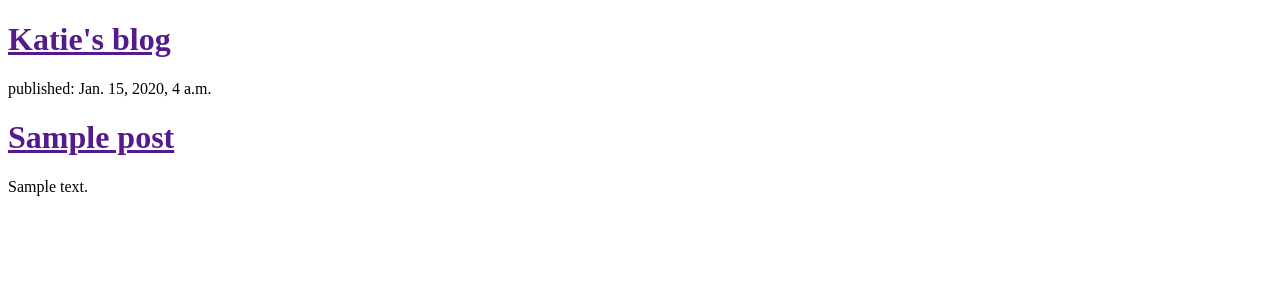
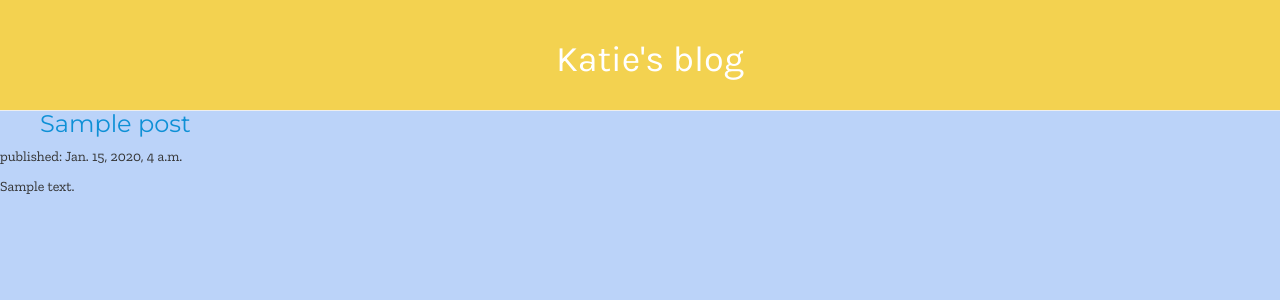
Before and after one commit to tokost/djangogirls-blog-photo, a Django app: template blog/templates/blog/post_list.html in a window 1280 px wide. Shown: the top 300 px of the page. Run offline with Django 3.2, Linux system fonts and the light colour scheme; the template is opened without the code that fills it: values that come from a table or form of the project are taken from there, others are empty; tables that the repository leaves empty hold one stand-in row (values such as "Sample post"); some libraries are stand-ins or nearby versions.

Commit message:
Added css stylesheet

```diff
--- /dev/null
+++ b/blog/static/css/blog.css
@@ -0,0 +1,37 @@
+body {
+	background-color: #bbd3f9
+}
+
+h2 a {
+	color: #0e90d6;
+	font-family: 'Montserrat', sans-serif;
+	font-size: 24px
+}
+
+p {
+	font-family: 'Zilla Slab', serif;
+}
+
+
+
+.page-header {
+	background-color: #f3d250;
+	margin-top: 0;
+	padding: 20px 20px 20px 40px;
+	margin-bottom: 0
+}
+
+.page-header h1, .page-header h1 a, .page-header h1 a:visited, .page-header h1 a:active {
+	color: #ffffff;
+	font-family: 'Karla', sans-serif;
+	font-size: 36px;
+	text-align: center;
+}
+
+.post h2 {
+	color: #cb2d6f;
+	font-family: 'Montserrat', sans-serif;
+	font-size: 24px;
+	margin-top: 0;
+	margin-left: 40px;
+}
--- a/blog/templates/blog/post_list.html
+++ b/blog/templates/blog/post_list.html
@@ -1,15 +1,22 @@
 <!DOCTYPE html>
+{% load static %}
 <html>
 <head>
 	<title>Katie's blog</title>
+	<link rel="stylesheet" href="//maxcdn.bootstrapcdn.com/bootstrap/3.2.0/css/bootstrap.min.css">
+	<link rel="stylesheet" href="//maxcdn.bootstrapcdn.com/bootstrap/3.2.0/css/bootstrap-theme.min.css">
+	<link rel="stylesheet" href="{% static 'css/blog.css' %}">
+	<link href="https://fonts.googleapis.com/css?family=Karla|Montserrat|Raleway|Zilla+Slab" rel="stylesheet">
 </head>
 <body>
-	<div>
+	<div class = "page-header">
 		<h1><a href="">Katie's blog</a></h1>
+	</div>
+
 		{% for post in posts %}
-			<div>
+			<div class = "post">
+		        <h2><a href="">{{ post.title }}</a></h2>
 		        <p>published: {{ post.created_date }}</p>
-		        <h1><a href="">{{ post.title }}</a></h1>
 		        <p>{{ post.text|linebreaksbr }}</p>
     		</div>
 		{% endfor %}
```
